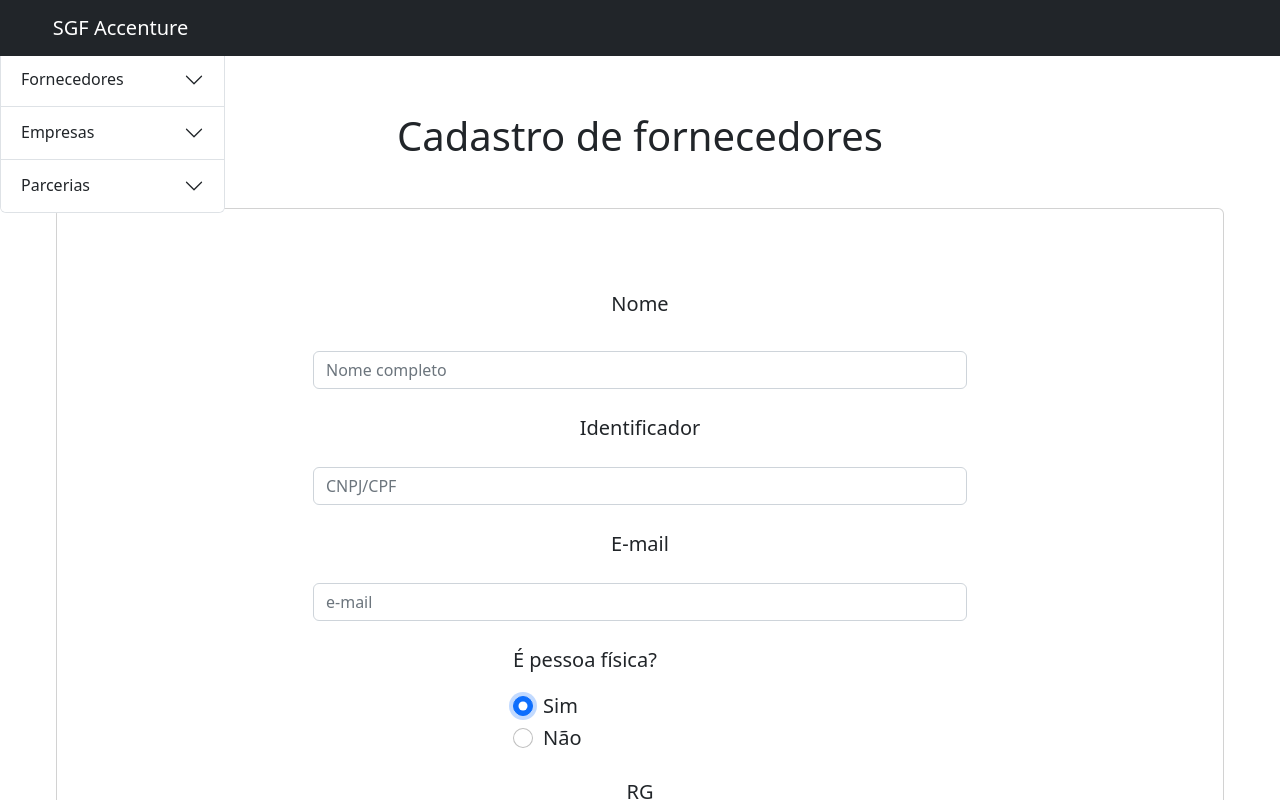
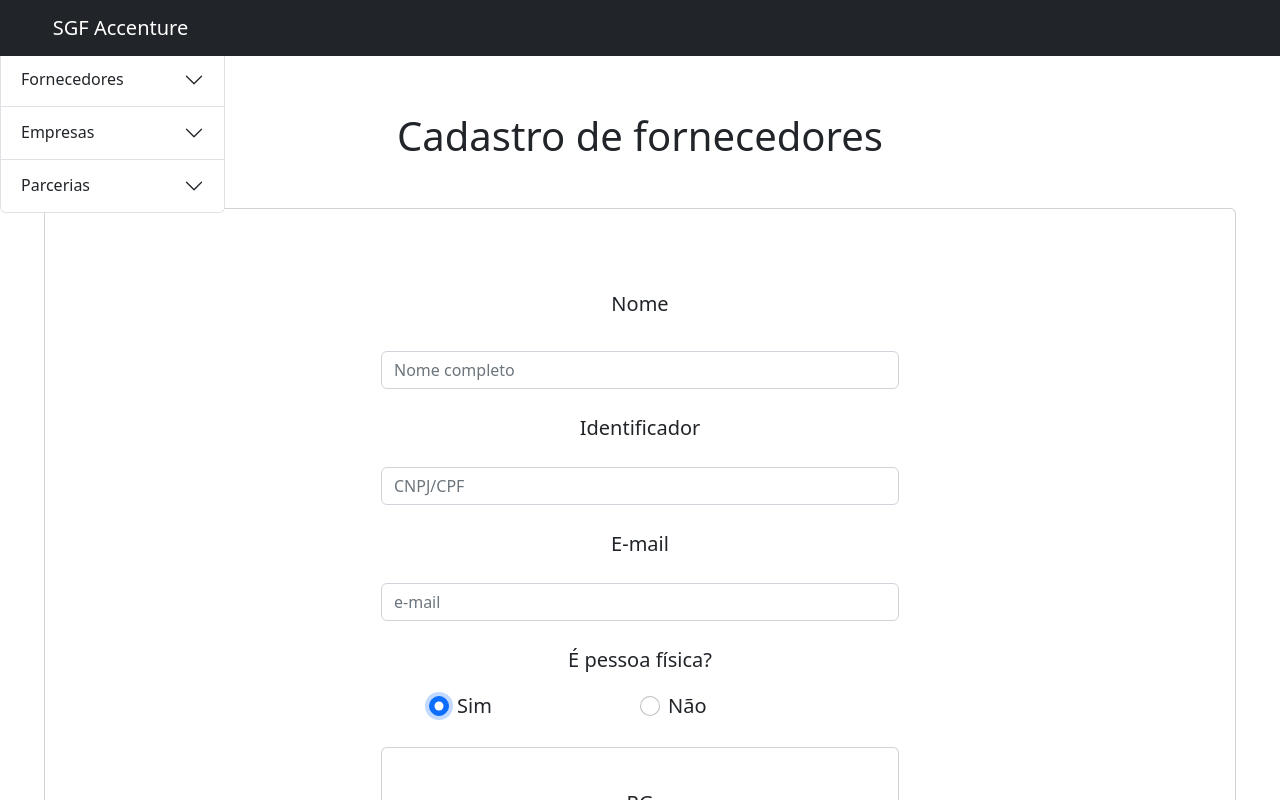
Before and after one commit to josemauro/front-gestao-fornecimento, a React (Vite) app: page /fornecedor-cadastro in a window 1280 px wide. Both pictures are taken after a click on the radio button "Sim". Shown: the top 800 px of the page. Built offline with nearby package versions, Linux system fonts and the light colour scheme.

Commit message:
Correções ao salvar Fornecedor.

```diff
--- a/src/components/FornecedoresCadastro.jsx
+++ b/src/components/FornecedoresCadastro.jsx
@@ -47,10 +47,10 @@ function FornecedoresCadastro() {
       };
 
     return (
-        <div className="container-fluid px-4 fs-5">
+        <div className="container-fluid fs-5">
             <h1 className="mt-4">Cadastro de fornecedores</h1>
             <div className="card mt-5">
-                <div className="card-body">
+                <div className="card-body px-5 mx-5">
                     <form style={{marginLeft: "200px", marginRight: "200px"}} onSubmit={handleSubmit}>
                         <div className="form-group mt-4 mb-4">
                             <label className="form-label">Nome</label>
@@ -76,30 +76,30 @@ function FornecedoresCadastro() {
                                    onChange={e => setEmail(e.target.value)}
                                    required/>
                         </div>
-                        <div style={{width: "350px", marginLeft: "200px", marginRight: "200px", textAlign: "left"}}>
-                            <label >
-                                É pessoa física?
-                            </label>
 
-                            <div className="form-check mt-3">
-                                <input className="form-check-input" type="radio" name="flexRadioDefault"
+                        <label >
+                            É pessoa física?
+                        </label>
+                        <div className="row mt-3 mx-4 px-4 d-flex">
+                            <div className="col-6 form-check d-flex">
+                                <input className="form-check-input px-2" type="radio" name="flexRadioDefault"
                                     value={true}
                                     id="flexRadioDefault1"
                                     onChange={e => setPessoaFisica(e.target.value == 'true')}
                                     checked={pessoaFisica}
                                     />
-                                <label className="form-check-label" htmlFor="flexRadioDefault1">
+                                <label className="form-check-label px-2" htmlFor="flexRadioDefault1">
                                     Sim
                                 </label>
                             </div>
 
-                            <div className="form-check">
-                                <input className="form-check-input" type="radio" name="flexRadioDefault"
+                            <div className="col-6 form-check d-flex">
+                                <input className="form-check-input px-2" type="radio" name="flexRadioDefault"
                                     value={false}
                                     onChange={e => setPessoaFisica(e.target.value == 'true')}
                                     id="flexRadioDefault2"
                                     checked={!pessoaFisica}/>
-                                <label className="form-check-label" htmlFor="flexRadioDefault2">
+                                <label className="form-check-label px-2" htmlFor="flexRadioDefault2">
                                     Não
                                 </label>
                             </div>
@@ -107,13 +107,14 @@ function FornecedoresCadastro() {
 
                         {pessoaFisica && (
                             <>
-                            <div className="form-group mt-4 mb-4">
+                            <div className="form-group card mt-4 mb-4">
                                 <label>RG</label>
-                                <input type="text" className="form-control mt-4"
+                                <input type="text" className="form-control mt-3"
                                     placeholder="RG"
                                     onChange={e => setRg(e.target.value)}
                                     required/>
-                                <DatePicker className="form-control mt-4"
+                                <label className="mt-4">Data de nascimento:</label>
+                                <DatePicker className="form-control mt-3"
                                             selected={dataNascimento}
                                             onChange={(date)=> setDataNascimento(date)}
                                             dateFormat="dd/MM/yyyy"/>
```
